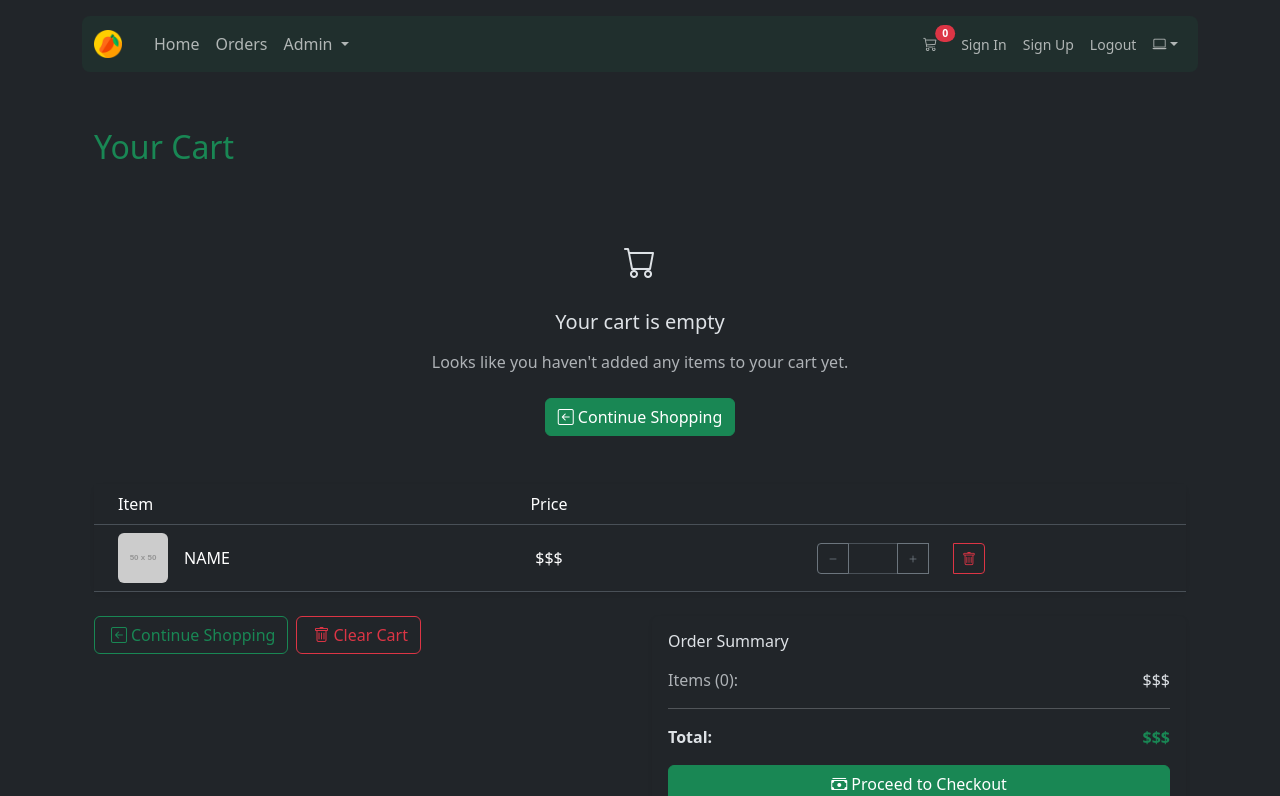
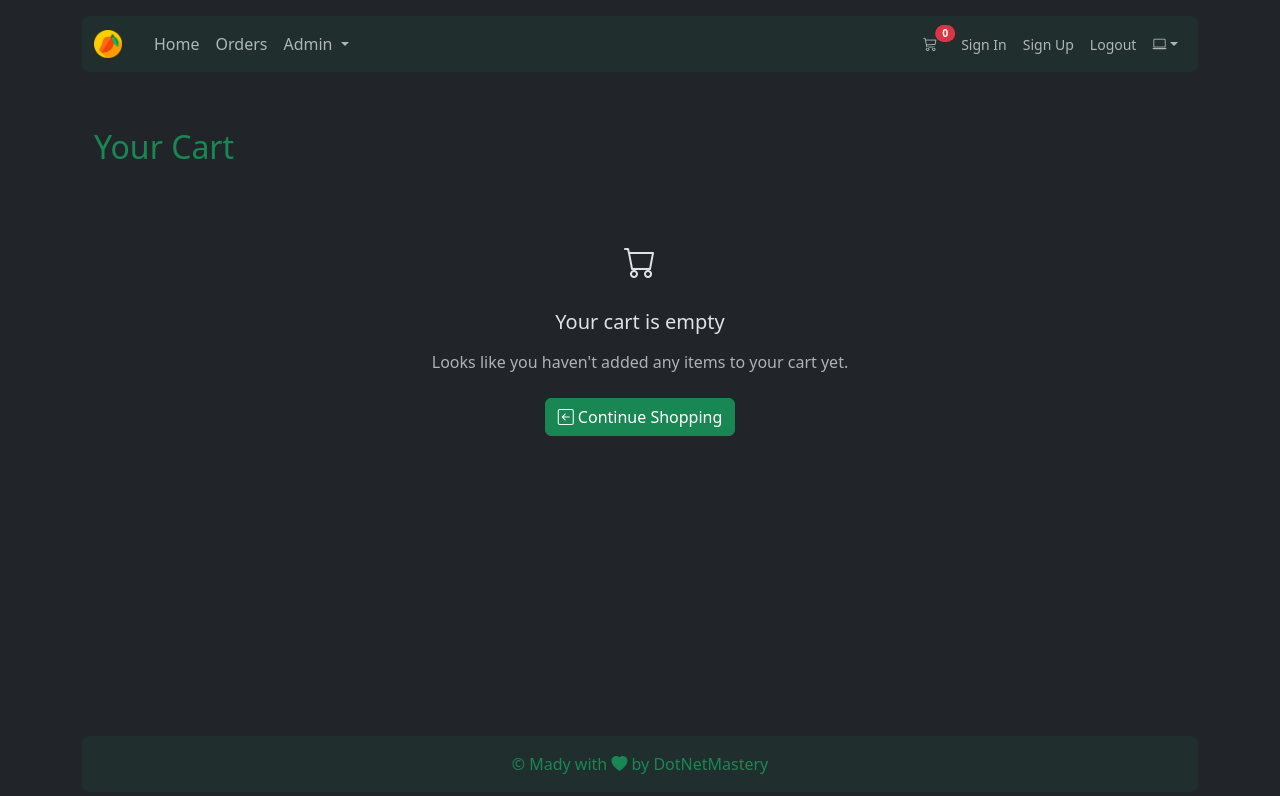
Before and after one commit to bhrugen/Vue_Mango_Fusion, a Vue app in the folder VueMangoFusion/: page /cart in a window 1280 px wide. Shown: the top 796 px of the page. Built offline with nearby package versions, Linux system fonts and the light colour scheme.

Commit message:
Section 23 - Cart UI

```diff
--- a/VueMangoFusion/src/views/cart/ShoppingCart.vue
+++ b/VueMangoFusion/src/views/cart/ShoppingCart.vue
@@ -3,7 +3,7 @@
     <div class="row">
       <div class="col-12">
         <h2 class="mb-4 text-success">Your Cart</h2>
-        <div class="text-center py-5">
+        <div class="text-center py-5" v-if="cartStore.cartCount === 0">
           <div class="mb-4">
             <i class="bi bi-cart" style="font-size: 2rem"></i>
           </div>
@@ -17,7 +17,7 @@
           </button>
         </div>
 
-        <div>
+        <div v-else>
           <div class="card border-0 shadow-sm mb-4">
             <div class="card-body p-0">
               <div class="table-responsive">
@@ -30,18 +30,18 @@
                     </tr>
                   </thead>
                   <tbody>
-                    <tr>
+                    <tr v-for="item in cartStore.cartItems" :key="item.id">
                       <td class="ps-4">
                         <div class="d-flex align-items-center gap-3">
                           <img
-                            src="https://placehold.co/50x50"
+                            :src="CONFIG_IMAGE_URL + item.image"
                             class="img-fluid rounded d-none d-md-block"
                             style="width: 50px; height: 50px; object-fit: cover"
                           />
-                          <span class="fw-medium">NAME</span>
+                          <span class="fw-medium">{{ item.name }}</span>
                         </div>
                       </td>
-                      <td class="text-center align-middle">$$$</td>
+                      <td class="text-center align-middle">${{ item.price.toFixed(2) }}</td>
                       <td class="align-middle">
                         <div class="input-group input-group-sm justify-content-center" style="">
                           <button class="btn btn-outline-secondary" type="button">
@@ -51,6 +51,7 @@
                             type="text"
                             class="form-control text-center px-2"
                             readonly
+                            v-model="item.quantity"
                             style="max-width: 50px"
                           />
                           <button class="btn btn-outline-secondary" type="button">
@@ -110,3 +111,13 @@
     </div>
   </div>
 </template>
+
+<script setup>
+import { APP_ROUTE_NAMES } from '@/constants/routeNames'
+import { CONFIG_IMAGE_URL } from '@/constants/config'
+import { computed, ref } from 'vue'
+import { useCartStore } from '@/stores/cartStore'
+import { useRouter } from 'vue-router'
+const router = useRouter()
+const cartStore = useCartStore()
+</script>
```
